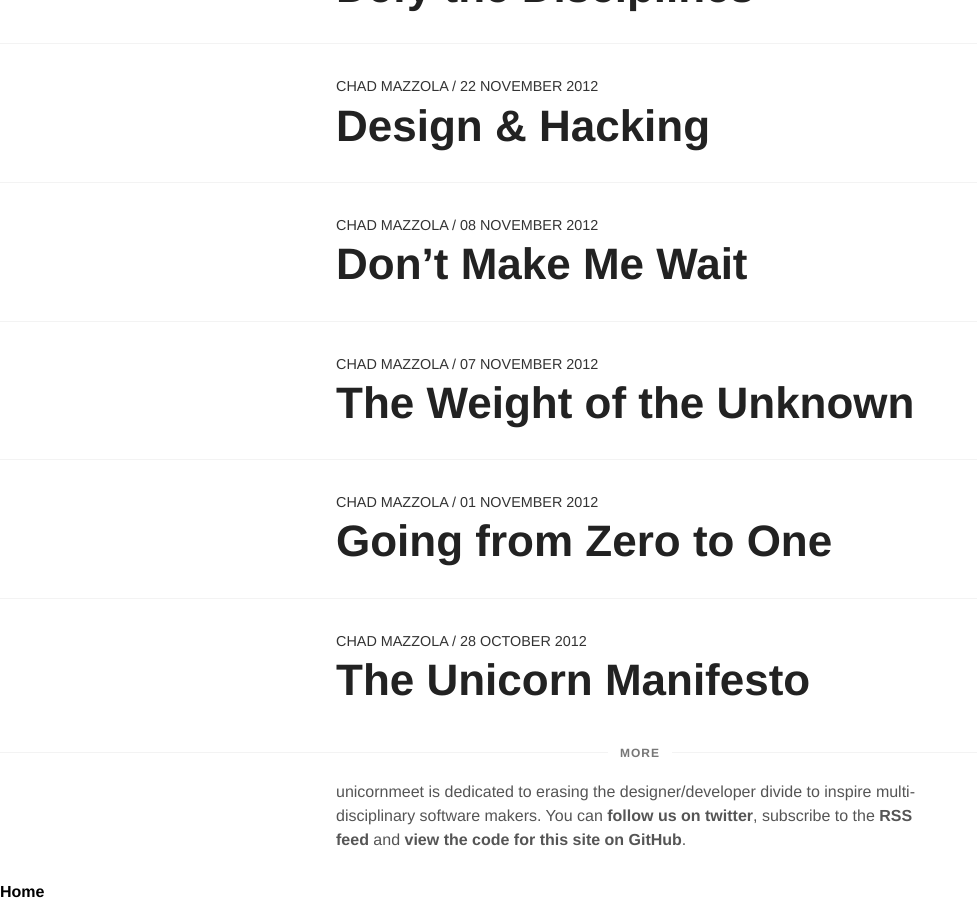
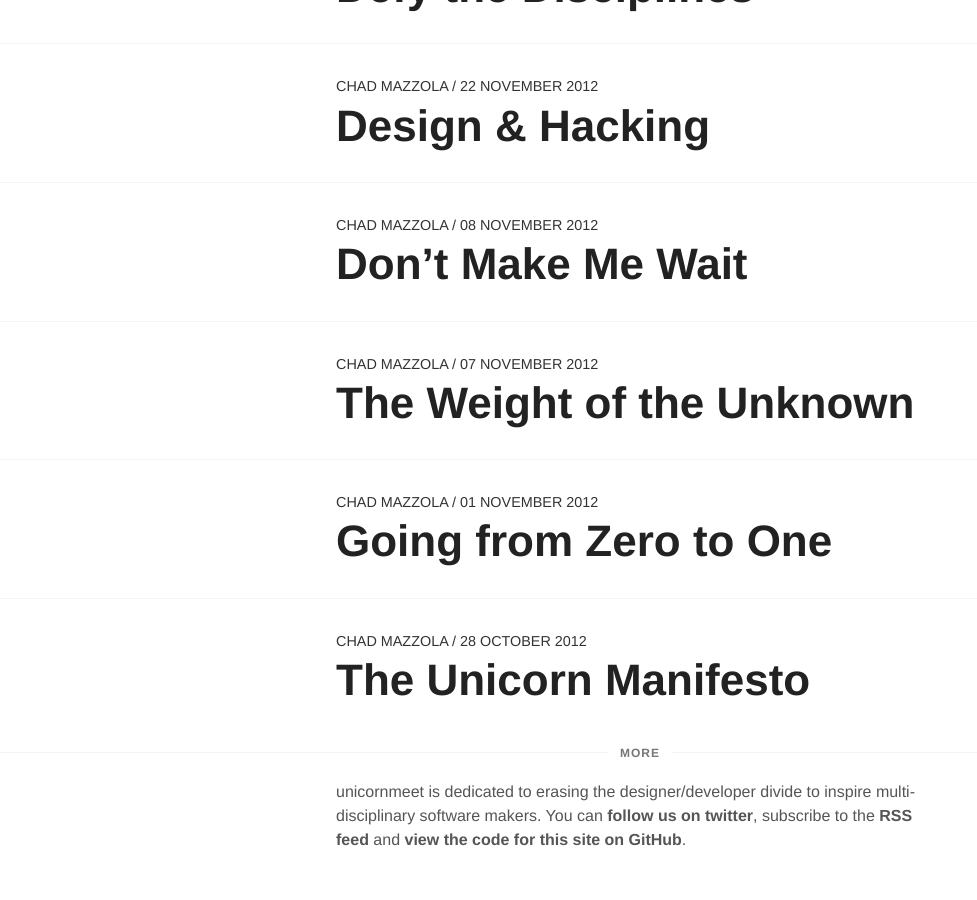
Before and after one commit to ehmorris/unicornmeet, a Jekyll site: the page built from index.html, in a window 1280 px wide and 900 px high, scrolled down 2048 px. Shown: the whole window, without its empty margins (0-977 px from the left). Built offline with Jekyll 4.4.1, drawn with Linux system fonts in a browser that asks for light colours; Markdown is read by kramdown in place of the engine named in the settings.

Commit message:
Remove home link.

```diff
--- a/_layouts/default.html
+++ b/_layouts/default.html
@@ -31,7 +31,5 @@
 
       {% include footer.html %}
     </section>
-
-    <section class="home"><a href="/">Home</a></section>
   </body>
 </html>
```
Lines whose indentation alone changed are shown as unchanged.
